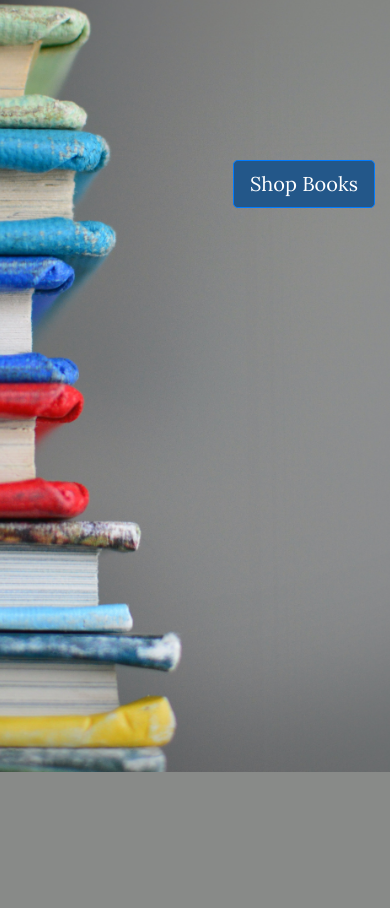
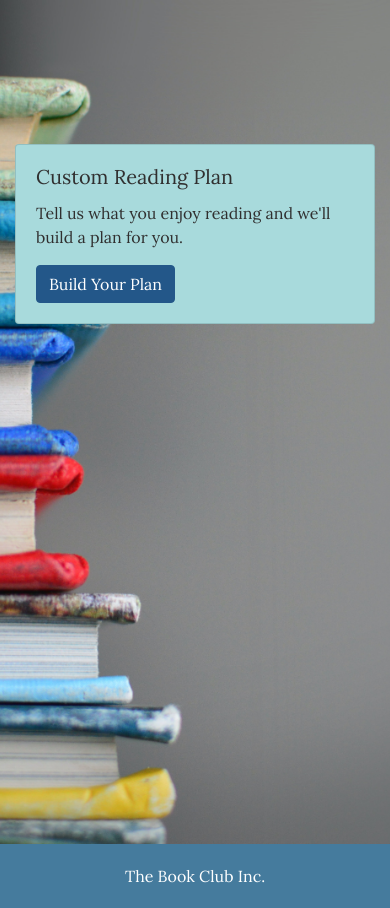
Before and after one commit to albenakr/the-book-club, a Django app: page / in a window 390 px wide. Shown: the part 72-980 px from the top of the page. Before the commit the page ends 844 px from the top, so only its background shows below. Run offline with Django 3.2, Linux system fonts and the light colour scheme; parts of the project's set-up code (start-up, migrations or seed data) failed here and were passed over; some libraries are stand-ins or nearby versions.

```diff
--- a/home/templates/home/index.html
+++ b/home/templates/home/index.html
@@ -3,16 +3,15 @@
 
 {% block content %}
 <div class="container-fluid home-header-container">
-  <div class="row">
-    <div class="col">
-      <h4>
-        <a
-          href="{% url 'books' %}"
-          class="shop-books-button btn btn-primary btn-lg"
-          >Shop Books</a
-        >
-      </h4>
+  <div class="row home-header-row">
+  <div class="card home-page-plans-card">
+      <div class="card-body">
+        <h5 class="card-title">Custom Reading Plan</h5>
+        <p class="card-text">Tell us what you enjoy reading and we'll build a plan for you.</p>
+        <a href="{% url 'custom_plans' %}" class="btn">Build Your Plan</a>
+      </div>
     </div>
+
   </div>
 </div>
 {% endblock %}
--- a/reviews/templates/reviews/reviews.html
+++ b/reviews/templates/reviews/reviews.html
@@ -14,7 +14,7 @@
 
       {% for review in reviews %}
 
-<div class="card mb-3" style="max-width: 540px;">
+<div class="card mb-3 w-50">
   <div class="row no-gutters">
     <div class="col">
     {% if review.book.image.url %}
--- a/static/css/base.css
+++ b/static/css/base.css
@@ -1,3 +1,5 @@
+/* Overall app styling */
+
 html {
     height: 100%;
 }
@@ -21,9 +23,36 @@ text-decoration: none;
 }
 
 
-
 .icon-white{
     color: #ffffff !important;
+}
+
+.update-link,
+.remove-item-book,
+.remove-item-plan {
+    cursor: pointer;
+}
+
+.header-container {
+        margin-top: 128px;
+    }
+
+
+/* Buttons */
+
+.btn {
+    background-color: #235789;
+    border-color: #235789;
+    color: white;
+}
+
+.btn:hover {
+    background-color:#ED6E78;
+    border-color: #ED6E78
+}
+
+.action-btn{
+    text-align: center;
 }
 
 /* Back to Top Button - from W3 School*/
@@ -37,8 +66,8 @@ text-decoration: none;
   font-size: 18px;
   border: none;
   outline: none;
-  background-color: red;
-  color: white;
+  background-color: #ED6E78;
+  color:#ffffff;
   cursor: pointer;
   padding: 15px;
   border-radius: 4px;
@@ -48,52 +77,62 @@ text-decoration: none;
   background-color: #555;
 }
 
-/* Buttons */
+/* Navigation */
 
-.btn {
-    background-color: #235789;
-    border-color: #235789
-    color: white;
+
+.navigation-bar {
+    padding: 0;
 }
 
-.btn:hover {
-    background-color:#ED6E78;
-    border-color: #ED6E78
+.navbar-content-options {
+    background-color: #A8DADC;
+    font-weight: 700;
+    font-size: 1.2rem;
 }
 
-.action-btn{
-    text-align: center;
+.navbar{
+    background-color: #A8DADC;
 }
 
+.navbar-collapse {
+    background-color: #A8DADC;
+    padding: 0;
+    margin: 0;
+
+}
+
+.plans-container {
+    text-align: center;
+    justify-content: center;
+    display: flex;
+}
+
+/* Home */
 
 
 .home-header-container {
     background: url('/media/kimberly-farmer-unsplash.jpg') no-repeat center center fixed;
     background-size: cover;
-    position: fixed;
+    position: relative;
     margin-top: 128px;
     height: 100vh;
 }
 
-
-.shop-books-button {
-    margin-top: 10rem;
-    float: right;
+.home-header-row {
+    justify-content: flex-end;
+    padding: inherit;
 }
 
-.update-link,
-.remove-item-book,
-.remove-item-plan {
-    cursor: pointer;
+
+.home-page-plans-card {
+    margin-top: 13rem;
+    position: relative;
+    float: right;
+    background-color: #A8DADC;
 }
 
-.navigation-bar {
-    padding: 0;
-}
 
-.header-container {
-        margin-top: 128px;
-    }
+/* Products Page */
 
 .books-container {
     margin-top: 164px;
@@ -117,22 +156,6 @@ text-decoration: none;
 
 .btn-book-card {
     float: right;
-}
-/* Navigation Bar*/
-.navbar-content-options {
-    background-color: #A8DADC;
-    font-weight: 700;
-    font-size: 1.2rem;
-}
-
-.navbar{
-    background-color: #A8DADC;
-}
-
-.plans-container {
-    text-align: center;
-    justify-content: center;
-    display: flex;
 }
 
 
@@ -264,8 +287,6 @@ https://github.com/ckz8780/boutique_ado_v1/blob/149abda4318106704ac8d3118b8e5a63
         font-size: 1rem;
     }
 
-  /*   .navbar-toggler {
-        padding: .6rem .6rem;
-        font-size: 1rem;
-    } */
+    .home-page-plans-card {
+    margin-top: 9rem;
 }
--- a/templates/includes/main_nav.html
+++ b/templates/includes/main_nav.html
@@ -1,5 +1,10 @@
 <div class="collapse navbar-collapse" id="main-nav">
 	<ul class="navbar-nav w-auto mx-auto">
+        <li class="nav-item">
+			<a class="nav-link mr-5 d-block d-lg-none" href="{% url 'home' %}" id="mobile-home-link">
+				Home Page
+			</a>
+		</li>
 
   		<li class="nav-item">
 			<a class="nav-link mr-5" href="{% url 'plans' %}" id="reading-plans-link">
--- a/templates/includes/mobile_top_header.html
+++ b/templates/includes/mobile_top_header.html
@@ -43,7 +43,7 @@
     </div>
 </li>
 <li class="list-inline-item">
-    <a class="{% if price_total %}text-primary font-weight-bold{% else %}{% endif %} nav-link d-block d-lg-none" href="{% url 'view_bag' %}">
+    <a class="{% if price_total %}font-weight-bold{% else %}{% endif %} nav-link d-block d-lg-none" href="{% url 'view_bag' %}">
         <div class="text-center">
             <div><i class="fas fa-shopping-basket fa-lg"></i></div>
             <p class="my-0">
```
